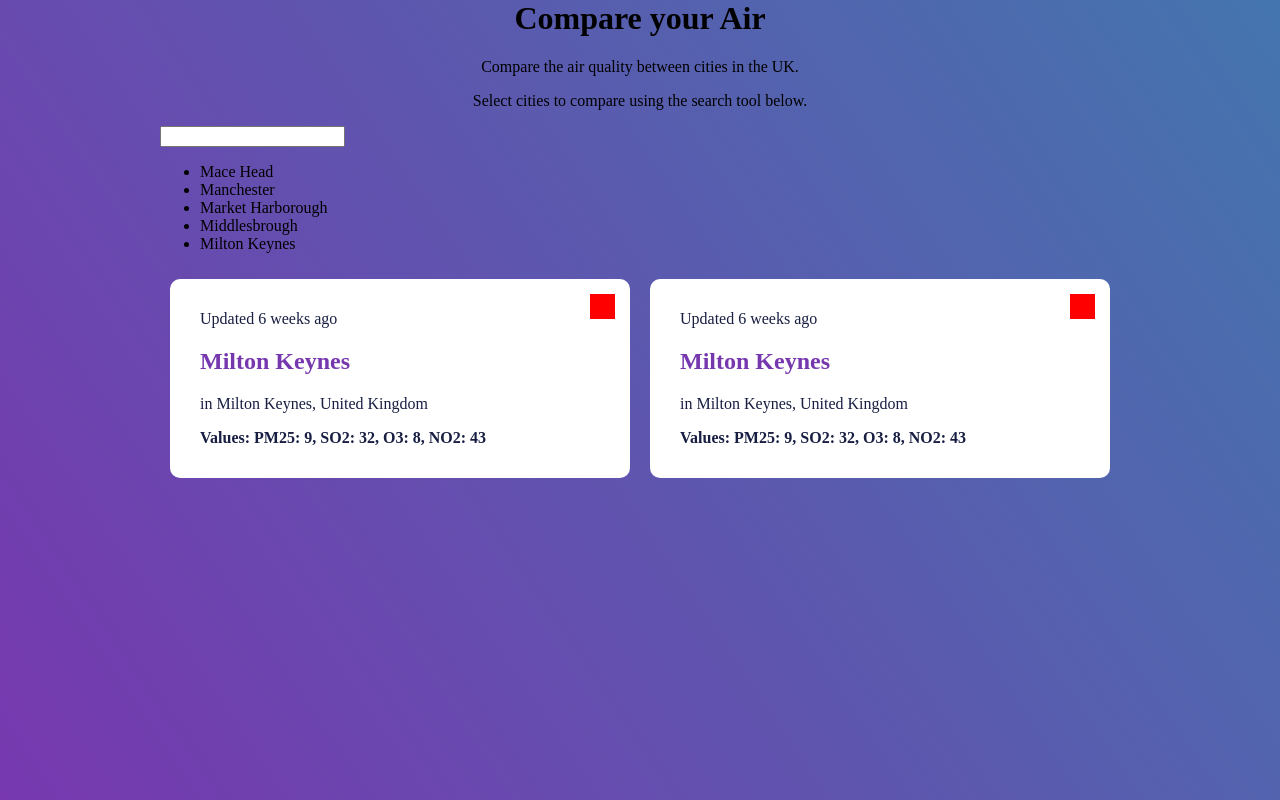
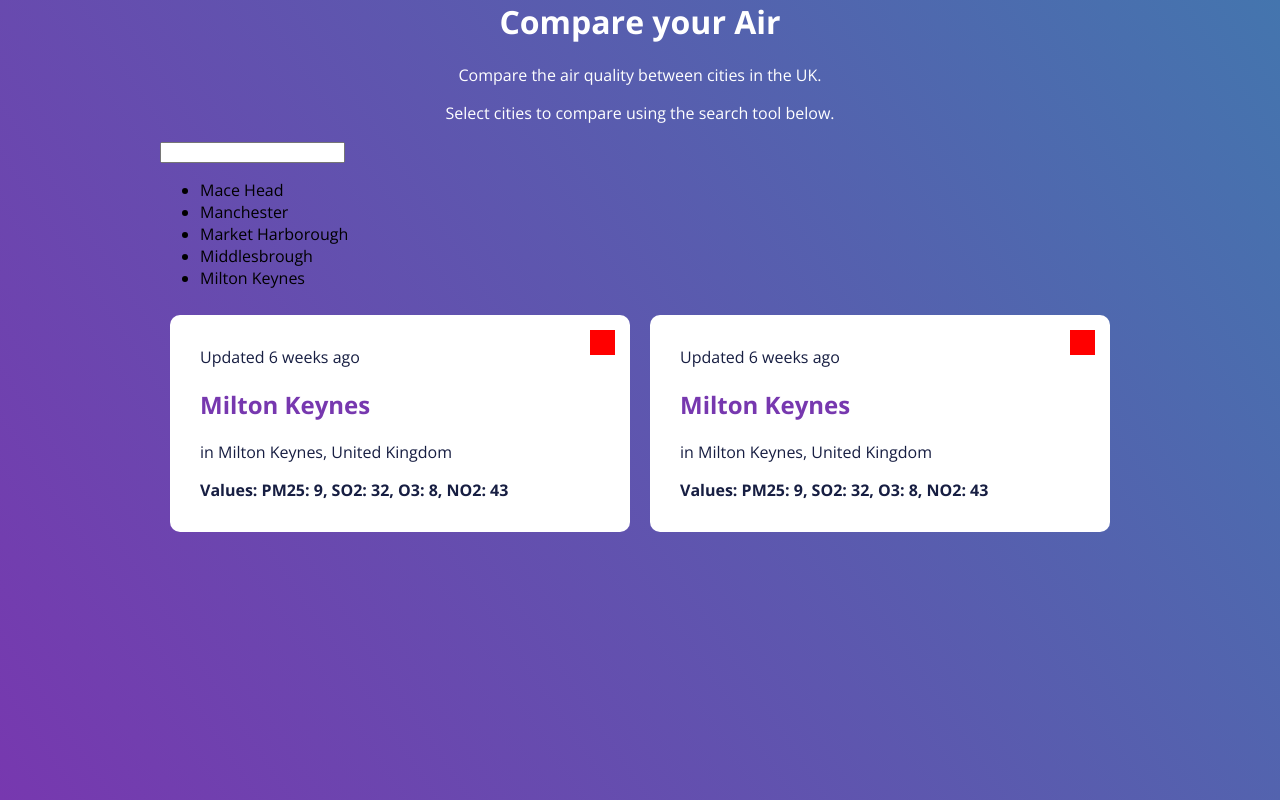
Before and after one commit to OliverJEvans/dept-tech-test-vue, a Vue app: page / in a window 1280 px wide. Built offline with nearby package versions, Linux system fonts and the light colour scheme.

Commit message:
Add open sans font

```diff
--- a/src/App.vue
+++ b/src/App.vue
@@ -14,6 +14,8 @@
 </script>
 
 <style lang="scss">
+@import url('https://fonts.googleapis.com/css?family=Open+Sans:400,700&display=swap');
+
 html, body {
   height: 100%;
 }
@@ -21,5 +23,6 @@
 body {
   margin: 0;
   padding: 0;
+  font-family: 'Open Sans', sans-serif;
 }
 </style>
--- a/src/components/AirQuality.vue
+++ b/src/components/AirQuality.vue
@@ -39,6 +39,7 @@
 
   .content {
     text-align: center;
+    color: #ffffff;
   }
 
   h1 {
```
